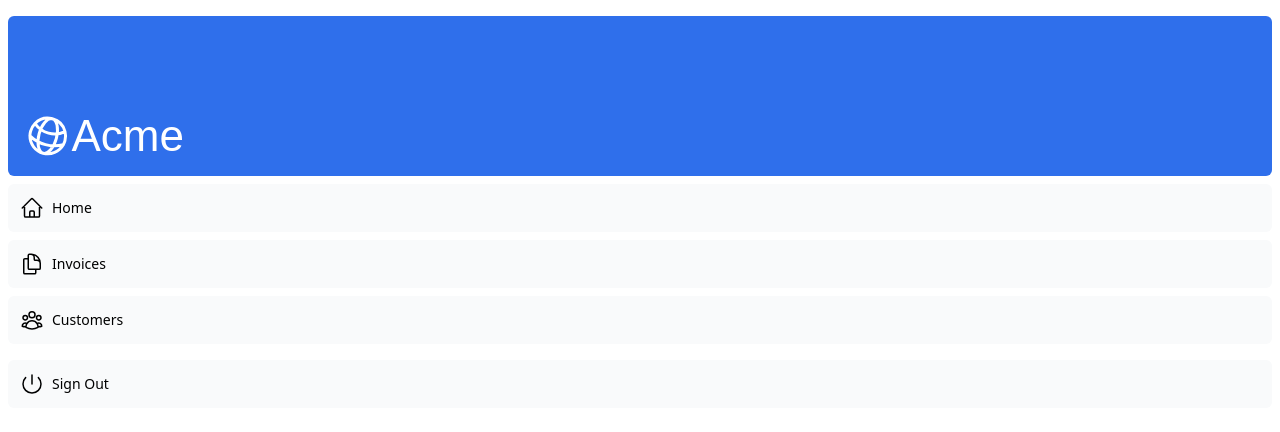
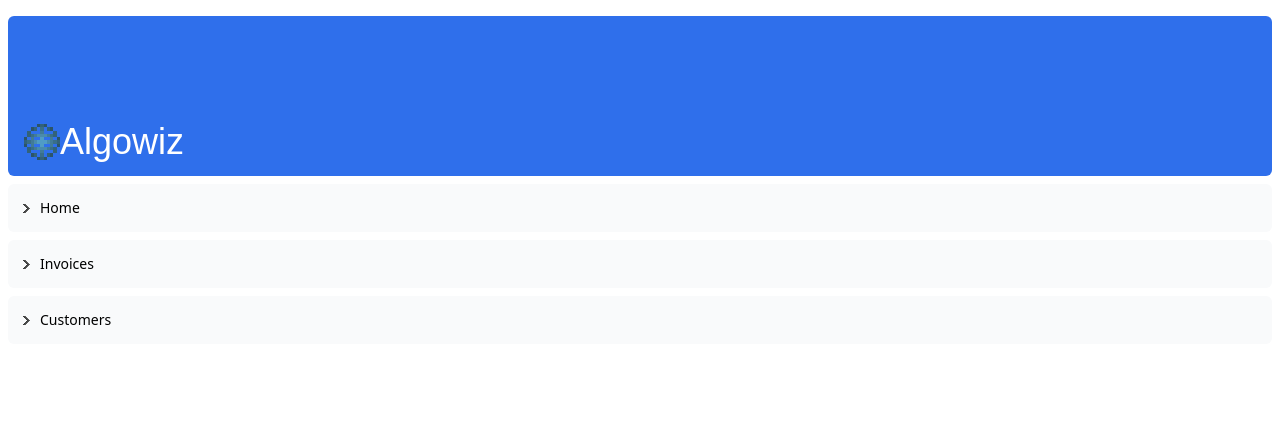
Before and after one commit to SolverShade/algoviz_web, a Next.js app in the folder algowiz_client/: page / in a window 1280 px wide. Shown: the top 432 px of the page. Built offline with nearby package versions, Linux system fonts and the light colour scheme; a web font is replaced by a local one.

Commit message:
added unique globe and terminal arrow to sidenav

```diff
--- a/algowiz_client/app/ui/acme-logo.tsx
+++ b/algowiz_client/app/ui/acme-logo.tsx
@@ -1,13 +1,14 @@
 import { GlobeAltIcon } from '@heroicons/react/24/outline';
 import { lusitana } from '@/app/ui/fonts';
+import Image from 'next/image';
 
 export default function AcmeLogo() {
   return (
     <div
       className={`${lusitana.className} flex flex-row items-center leading-none text-white`}
     >
-      <GlobeAltIcon className="h-12 w-12 rotate-[15deg]" />
-      <p className="text-[44px]">Acme</p>
+      <Image src="/Globe.svg" alt="Globe icon" width={48} height={48} />
+      <p className="text-[36px]">Algowiz</p>
     </div>
   );
 }
--- a/algowiz_client/app/ui/dashboard/nav-links.tsx
+++ b/algowiz_client/app/ui/dashboard/nav-links.tsx
@@ -3,6 +3,9 @@ import {
   HomeIcon,
   DocumentDuplicateIcon,
 } from '@heroicons/react/24/outline';
+import Image from 'next/image';
+
+const arrowIconPath = '/terminal_arrow_gray.svg';
 
 // Map of links to display in the side navigation.
 // Depending on the size of the application, this would be stored in a database.
@@ -27,7 +30,7 @@ export default function NavLinks() {
             href={link.href}
             className="flex h-[48px] grow items-center justify-center gap-2 rounded-md bg-gray-50 p-3 text-sm font-medium hover:bg-sky-100 hover:text-blue-600 md:flex-none md:justify-start md:p-2 md:px-3"
           >
-            <LinkIcon className="w-6" />
+            <Image src={arrowIconPath} alt="Arrow icon" width={12} height={12} />
             <p className="hidden md:block">{link.name}</p>
           </a>
         );
--- a/algowiz_client/app/ui/dashboard/sidenav.tsx
+++ b/algowiz_client/app/ui/dashboard/sidenav.tsx
@@ -17,12 +17,6 @@ export default function SideNav() {
       <div className="flex grow flex-row justify-between space-x-2 md:flex-col md:space-x-0 md:space-y-2">
         <NavLinks />
         <div className="hidden h-auto w-full grow rounded-md bg-gray-50 md:block"></div>
-        <form>
-          <button className="flex h-[48px] w-full grow items-center justify-center gap-2 rounded-md bg-gray-50 p-3 text-sm font-medium hover:bg-sky-100 hover:text-blue-600 md:flex-none md:justify-start md:p-2 md:px-3">
-            <PowerIcon className="w-6" />
-            <div className="hidden md:block">Sign Out</div>
-          </button>
-        </form>
       </div>
     </div>
   );
```
Also changed, not shown: algowiz_client/public/Globe.svg (added), algowiz_client/public/terminal_arrow_gray.svg (added).
